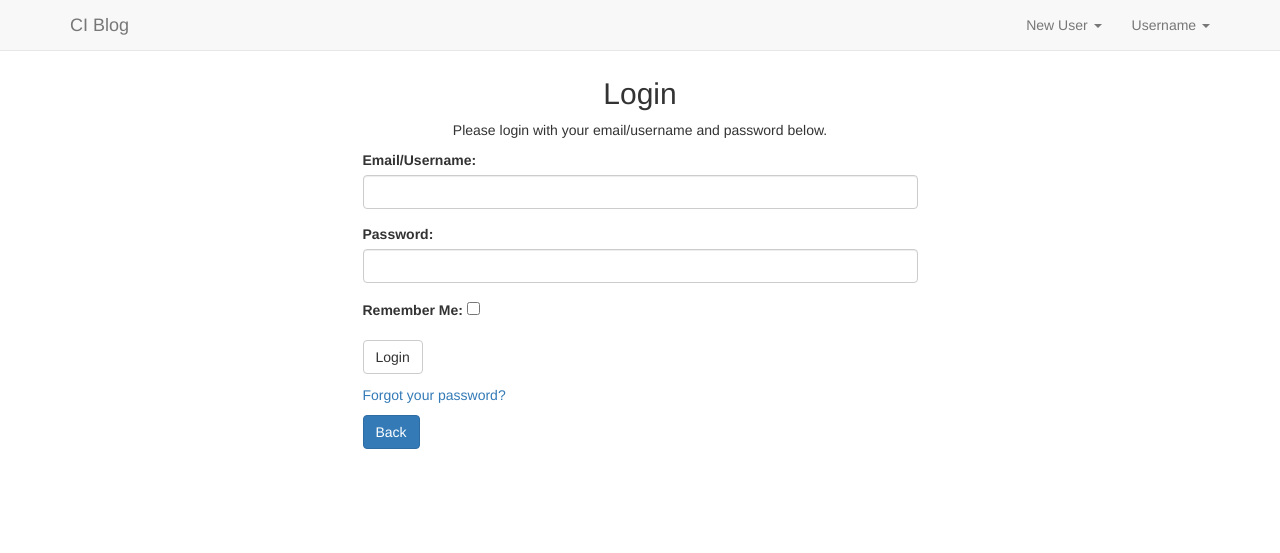
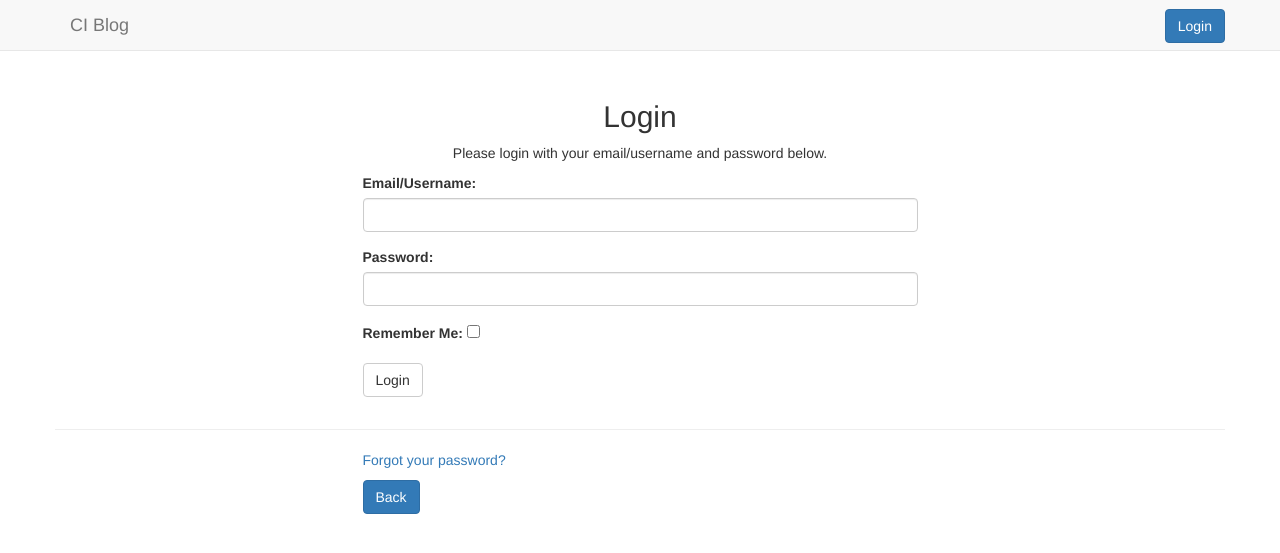
Before and after one commit to loridk/CI_blog, a CodeIgniter app: page /CI_blog/index.php/auth/login in a window 1280 px wide. Shown: the top 553 px of the page. Run offline with CodeIgniter, Linux system fonts and the light colour scheme; some libraries are stand-ins or nearby versions.

Commit message:
Login/Logout done

```diff
--- a/application/config/routes.php
+++ b/application/config/routes.php
@@ -49,8 +49,8 @@ $route['delete_post/(:any)'] = 'page/delete_post/$1';
 $route['edit_post_form/(:any)'] = 'page/edit_post_form/$1';
 
 $route['login'] = 'auth/login';
-$route['logout'] = 'user/test2';
-$route['register_form'] = 'user/register_form';
+$route['logout'] = 'auth/logout';
+$route['register'] = 'auth/create_user';
 
 /* End of file routes.php */
 /* Location: ./application/config/routes.php */
--- a/application/views/auth/login.php
+++ b/application/views/auth/login.php
@@ -1,12 +1,14 @@
 <div class="row" style="margin-top: 5%">
 
-  <div class="col-md-12 text-center">
+  <div class="col-md-12 text-center" style="margin-top: 2%">
+    <div id="infoMessage"><h3 class="text-danger"><?php echo $message;?></h3></div>
     <h2><?php echo lang('login_heading');?></h2>
     <p><?php echo lang('login_subheading');?></p>
+
   </div>
 
 
-<div id="infoMessage"><?php echo $message;?></div>
+
 
   <div class="col-md-6 col-md-offset-3">
 
@@ -53,6 +55,7 @@
 </div>
 
 <div class="row" style="margin-top: 1%">
+  <hr>
   <div class="col-md-6 col-md-offset-3">
     <p><a href="forgot_password"><?php echo lang('login_forgot_password');?></a></p>
     <a href="<?php echo site_url('') ?>" class="btn btn-primary">Back</a>
--- a/application/views/header.php
+++ b/application/views/header.php
@@ -4,7 +4,6 @@
     <meta charset="utf-8">
     <title>CI Blog</title>
     <link rel="stylesheet" href="https://maxcdn.bootstrapcdn.com/bootswatch/3.3.6/journal/bootstrap.min.css">
-
 </head>
 <body>
 
@@ -23,11 +22,14 @@
                 </div>
                 <div class="navbar-collapse collapse navbar-right" id="navbar-main">
 
-                    <!-- If user -->
+                    <?php if ($this->ion_auth->logged_in()) {
+
+                        $user = $this->ion_auth->user()->row_array();
+                        $username = $user['username'];?>
 
                     <ul class="nav navbar-nav navbar-right">
                         <li class="dropdown">
-                            <a class="dropdown-toggle" data-toggle="dropdown" href="#" id="download">Username <span class="caret"></span></a>
+                            <a class="dropdown-toggle" data-toggle="dropdown" href="#" id="download"><?php echo 'Hello, ' . $username ?> <span class="caret"></span></a>
                             <ul class="dropdown-menu" aria-labelledby="download">
                                 <li><a href="<?php echo site_url('new_post_form'); ?>">New Post</a></li>
                                 <li class="divider"></li>
@@ -36,19 +38,23 @@
                         </li>
                     </ul>
 
+                    <?php }?>
 
-                    <!-- Else -->
+                    <?php if (!$this->ion_auth->logged_in()) {?>
 
-                    <ul class="nav navbar-nav navbar-right">
-                        <li class="dropdown">
-                            <a class="dropdown-toggle" data-toggle="dropdown" href="#" id="download">New User <span class="caret"></span></a>
+                    <div class="nav navbar-nav navbar-right" style="margin-top: 20%">
+
+                            <a href="<?php echo site_url('login'); ?>" class="btn btn-primary">Login</a>
+                            <!--<a class="dropdown-toggle" data-toggle="dropdown" href="#" id="download">New User <span class="caret"></span></a>
                             <ul class="dropdown-menu" aria-labelledby="download">
-                                <li><a href="<?php echo site_url('login'); ?>">Login</a></li>
+                                <li><a href="<?php /*echo site_url('login'); */?>">Login</a></li>
                                 <li class="divider"></li>
-                                <li><a href="<?php echo site_url('register_form'); ?>">Register</a></li>
-                            </ul>
-                        </li>
-                    </ul>
+                                <li><a href="<?php /*echo site_url('register'); */?>">Register</a></li>
+                            </ul>-->
+
+                    </div>
+
+                    <?php }?>
 
                 </div>
             </div>
```
